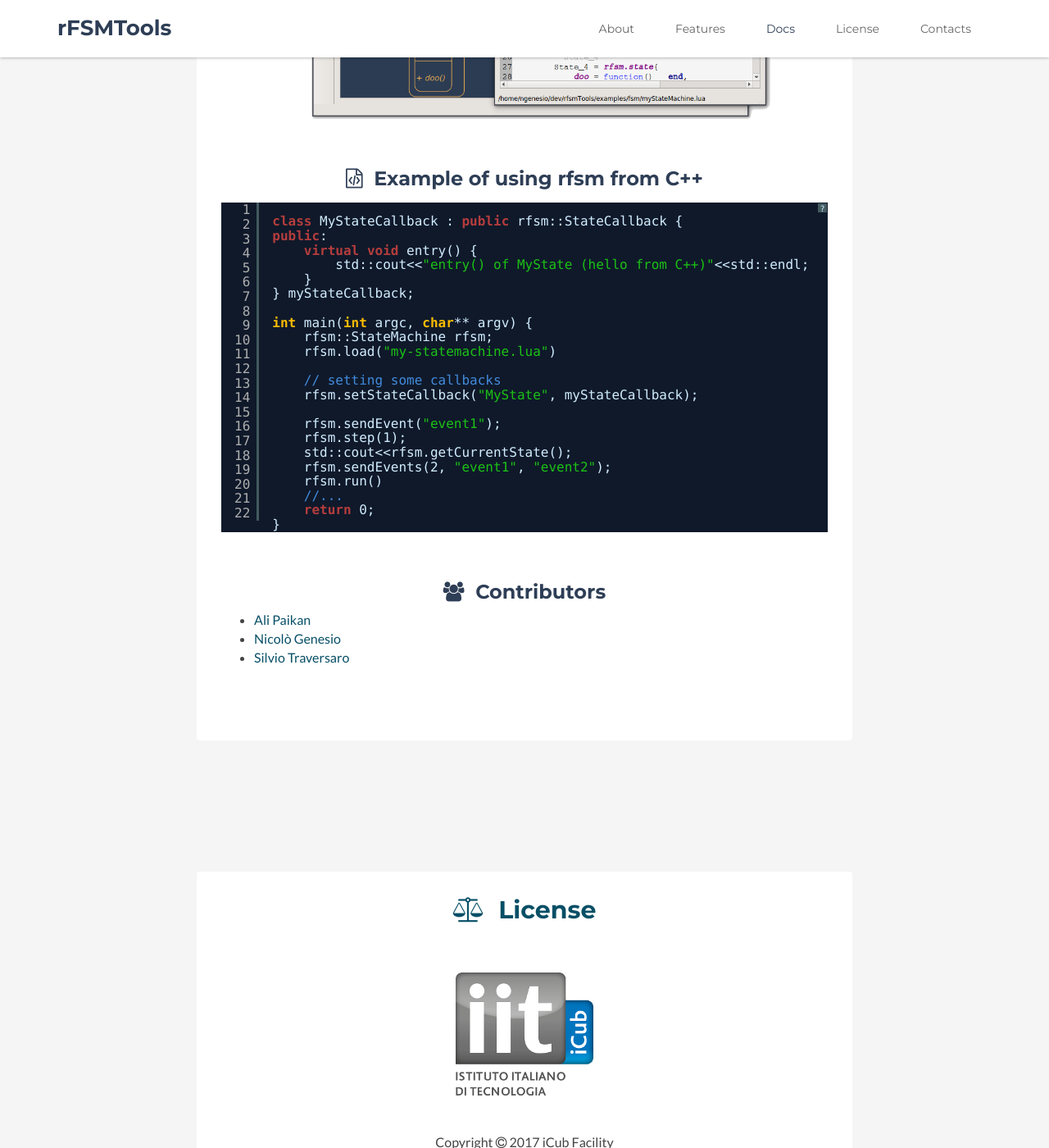
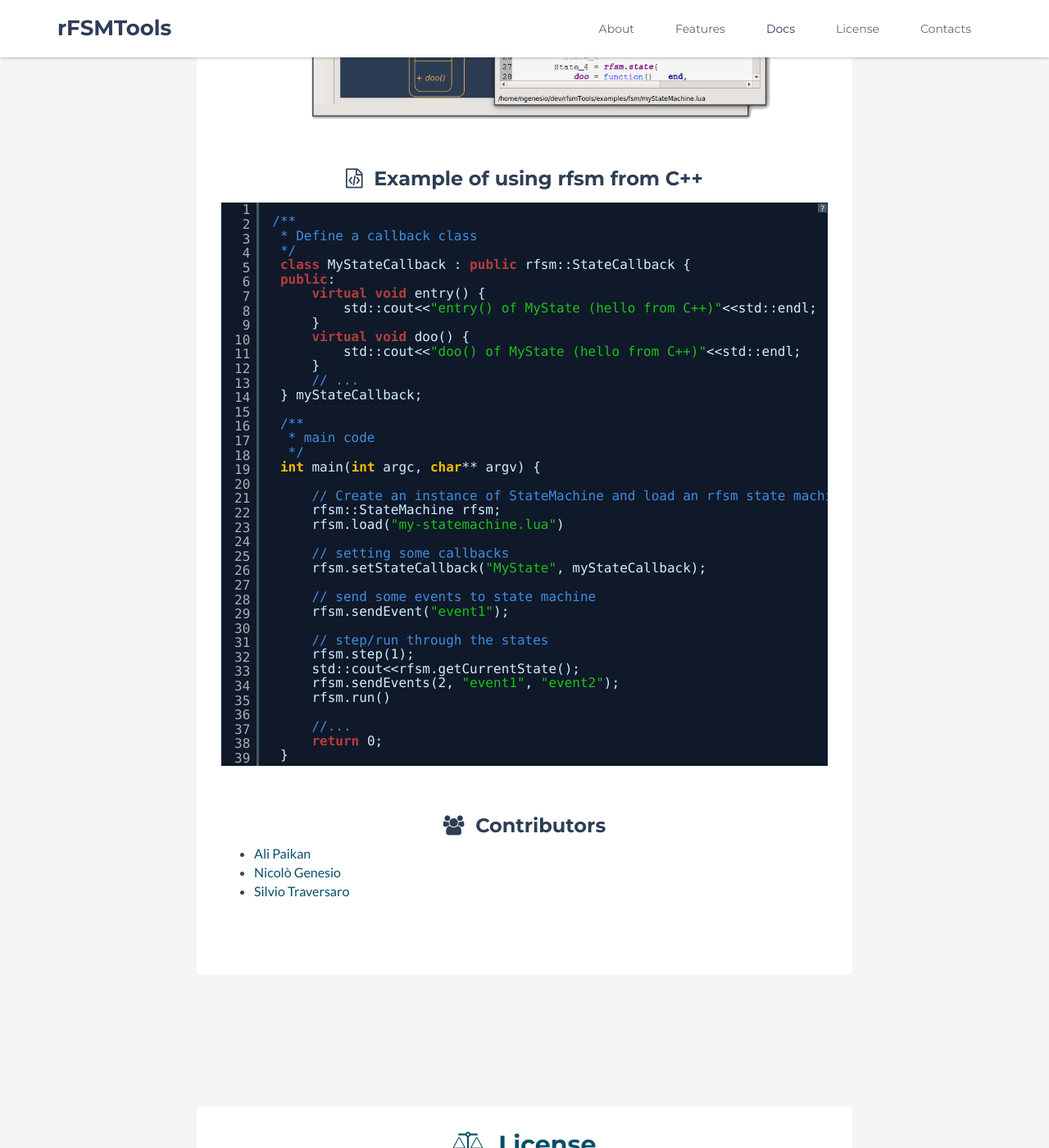
Before and after one commit to robotology/rfsmTools, a Jekyll site: the page built from index.html, in a window 1280 px wide and 1400 px high, scrolled down 4864 px. Shown: the whole window at 82% size. Built offline with Jekyll 4.4.1, drawn with Linux system fonts in a browser that asks for light colours.

Commit message:
Update docs.html

```diff
--- a/_includes/docs.html
+++ b/_includes/docs.html
@@ -132,28 +132,46 @@ $ ./examples/rfsmTest ../examples/fsm/rfmodule_fsm.lua
             <div class="block">
                 <h3 class="sub-title text-center"> <i class="fa fa-file-code-o"></i>&nbsp;&nbsp;Example of using rfsm from C++</h3>
                   <pre class='brush: cpp'>
+
+                   /**
+                    * Define a callback class
+                    */
                     class MyStateCallback : public rfsm::StateCallback {
                     public:
                         virtual void entry() {
                             std::cout&lt;&lt;"entry() of MyState (hello from C++)"&lt;&lt;std::endl;
                         }
+                        virtual void doo() {
+                            std::cout&lt;&lt;"doo() of MyState (hello from C++)"&lt;&lt;std::endl;
+                        }
+                        // ...
                     } myStateCallback;
 
+                    /**
+                     * main code
+                     */
                     int main(int argc, char** argv) {
+
+                        // Create an instance of StateMachine and load an rfsm state machine
                         rfsm::StateMachine rfsm;
                         rfsm.load("my-statemachine.lua")
 
                         // setting some callbacks
                         rfsm.setStateCallback("MyState", myStateCallback);
 
+                        // send some events to state machine
                         rfsm.sendEvent("event1");
+
+                        // step/run through the states
                         rfsm.step(1);
                         std::cout&lt;&lt;rfsm.getCurrentState();
                         rfsm.sendEvents(2, "event1", "event2");
                         rfsm.run()
+
                         //...
                         return 0;
                     }
+
                   </pre>
 
                   <script src="{{ site.baseurl }}/public/js/shCore.js"></script>
```
